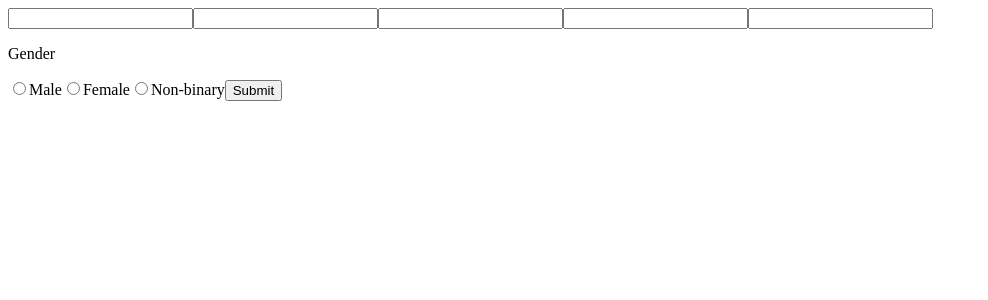
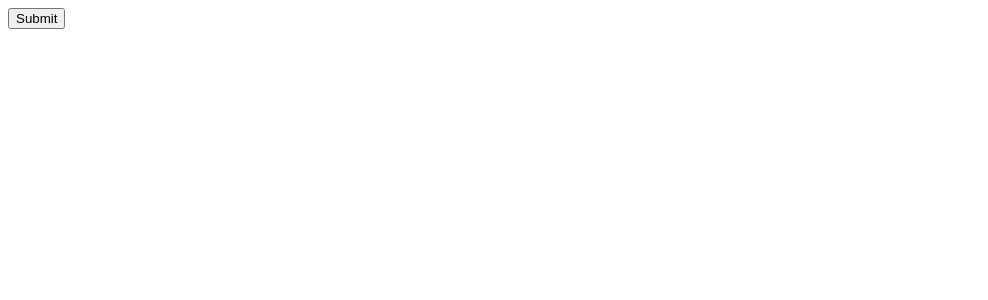
Before and after one commit to freshcodeAlice/fm-2023-react-welcome, a React (Create React App) app: page / in a window 1280 px wide. Shown: the top 300 px of the page, without its empty margins (0-988 px from the left). Built offline with nearby package versions, Linux system fonts and the light colour scheme.

Commit message:
useReducer

```diff
--- a/src/components/SignForm/index.js
+++ b/src/components/SignForm/index.js
@@ -1,55 +1,80 @@
-import React, {useState} from 'react';
+import React, {useState, useReducer} from 'react';
+
+
+/* Редьюсер - ЧИСТА ФУНКЦІЯ
+1. Детермінована - за одних і тих вхідних даних має повертати одне і те саме значення
+(РЕДЬЮСЕР НІКОЛИ НЕ МУТУЄ ОБ'ЄКТ СТАНУ)
+2. Без побічних ефектів
+(НІКОЛИ НЕ РОБИМО ЗАПИТІВ НА СЕРВЕР)
+*/
+
+function reducer(state, action) {
+    console.log(action);
+    return {...state}; // Повертає новий об'єкт стану
+}
 
 const Index = () => {
-    const [firstName, setFirstName] = useState('');
-    const [lastName, setLastName] = useState('');
-    const [email, setEmail] = useState('');
-    const [password, setPassword] = useState('');
-    const [birthday, setBirthday] = useState('');
-    const [gender, setGender] = useState('');
+    const [state, dispatch] = useReducer(reducer);
 
-    const changeHandler = ({target: {name, value}}) => {
-       switch(name) {
-        case 'firstName': {
-            setFirstName(value);
-            break;
-        }
-        case 'lastName': {
-            setLastName(value);
-            break;
-        }
-        case 'email': {
-            setEmail(value);
-            break;
-        }
-        case 'password': {
-            setPassword(value);
-            break;
-        }
-        case 'birthday': {
-            setBirthday(value);
-            break;
-        }
-        case 'gender': {
-            setGender(value);
-        }
-       }
-    }
 
-    const submitHandler = (event) => {
+    const submitAction = (event) => {
         event.preventDefault();
-        console.log({
-            firstName,
-            lastName,
-            email,
-            password,
-            gender
+        dispatch({
+            test: 'value'
         })
     }
 
+
+
+    // const [firstName, setFirstName] = useState('');
+    // const [lastName, setLastName] = useState('');
+    // const [email, setEmail] = useState('');
+    // const [password, setPassword] = useState('');
+    // const [birthday, setBirthday] = useState('');
+    // const [gender, setGender] = useState('');
+
+    // const changeHandler = ({target: {name, value}}) => {
+    //    switch(name) {
+    //     case 'firstName': {
+    //         setFirstName(value);
+    //         break;
+    //     }
+    //     case 'lastName': {
+    //         setLastName(value);
+    //         break;
+    //     }
+    //     case 'email': {
+    //         setEmail(value);
+    //         break;
+    //     }
+    //     case 'password': {
+    //         setPassword(value);
+    //         break;
+    //     }
+    //     case 'birthday': {
+    //         setBirthday(value);
+    //         break;
+    //     }
+    //     case 'gender': {
+    //         setGender(value);
+    //     }
+    //    }
+    // }
+
+    // const submitHandler = (event) => {
+    //     event.preventDefault();
+    //     console.log({
+    //         firstName,
+    //         lastName,
+    //         email,
+    //         password,
+    //         gender
+    //     })
+    // }
+
     return (
         <form>
-            <input name="firstName" value={firstName} onChange={changeHandler}/>
+            {/* <input name="firstName" value={firstName} onChange={changeHandler}/>
             <input name="lastName" value={lastName} onChange={changeHandler}/>
             <input name="email" value={email} onChange={changeHandler}/>
             <input name="password" type="password" value={password} onChange={changeHandler}/>
@@ -57,10 +82,16 @@ const Index = () => {
             <p>Gender</p>
            <label><input name="gender" type="radio" onChange={changeHandler} value="Male"/>Male</label>
            <label><input name="gender" type="radio" onChange={changeHandler} value="Female" />Female</label>
-           <label><input name="gender" type="radio" onChange={changeHandler} value="Non-binary"/>Non-binary</label>
-            <button onClick={submitHandler}>Submit</button>
+           <label><input name="gender" type="radio" onChange={changeHandler} value="Non-binary"/>Non-binary</label>  */}
+            <button onClick={submitAction}>Submit</button>
         </form>
     );
 }
 
 export default Index;
+
+
+/*
+useReducer
+
+*/
```
